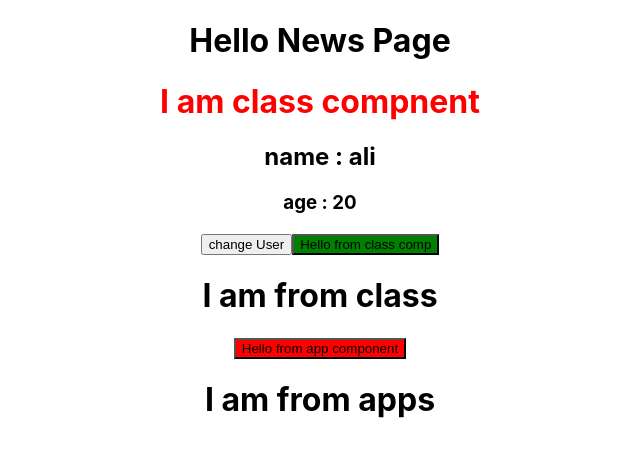
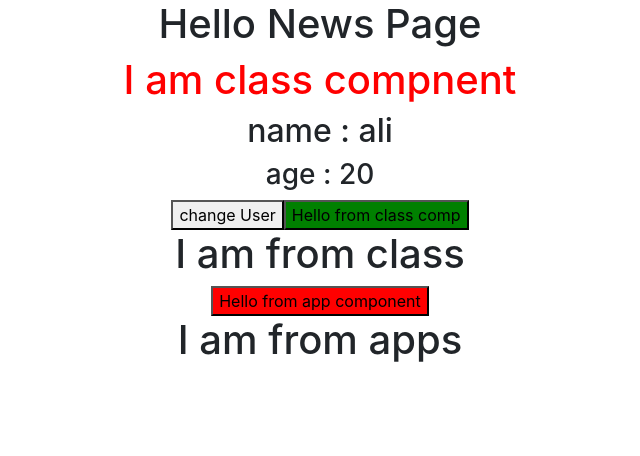
Before and after one commit to abdelrahmanShabaan/React_js_ITI_XMaster_Packages, a React (Create React App) app: page / in a window 1280 px wide. Shown: the top 456 px of the page, without its empty margins (320-960 px from the left). Built offline with nearby package versions, Linux system fonts and the light colour scheme.

Commit message:
add links for bootstrap an jquery to project

```diff
--- a/public/index.html
+++ b/public/index.html
@@ -15,6 +15,9 @@
       user's mobile device or desktop. See https://developers.google.com/web/fundamentals/web-app-manifest/
     -->
     <link rel="manifest" href="%PUBLIC_URL%/manifest.json" />
+    <link rel="stylesheet" href="https://cdn.jsdelivr.net/npm/bootstrap@5.3.2/dist/css/bootstrap.min.css" integrity="sha384-T3c6CoIi6uLrA9TneNEoa7RxnatzjcDSCmG1MXxSR1GAsXEV/Dwwykc2MPK8M2HN" crossorigin="anonymous">
+    <script src="https://cdn.jsdelivr.net/npm/bootstrap@5.3.2/dist/js/bootstrap.min.js" integrity="sha384-BBtl+eGJRgqQAUMxJ7pMwbEyER4l1g+O15P+16Ep7Q9Q+zqX6gSbd85u4mG4QzX+" crossorigin="anonymous"></script>
+
     <!--
       Notice the use of %PUBLIC_URL% in the tags above.
       It will be replaced with the URL of the `public` folder during the build.
--- a/src/AppClassComponent.js
+++ b/src/AppClassComponent.js
@@ -27,7 +27,7 @@
             console.log("I am component Did Mount");
         }
 
-        componentDidUpindate(){
+        componentDidUpdate(){
             // when load class like constructor
             //calling when make change in component
             console.log("I am component Did Update ");
```
